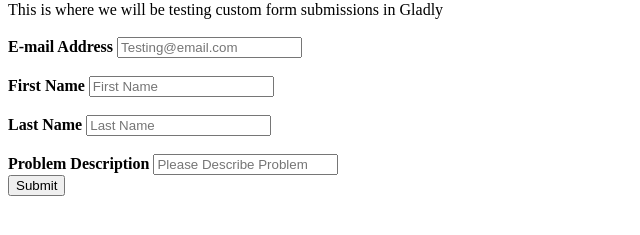
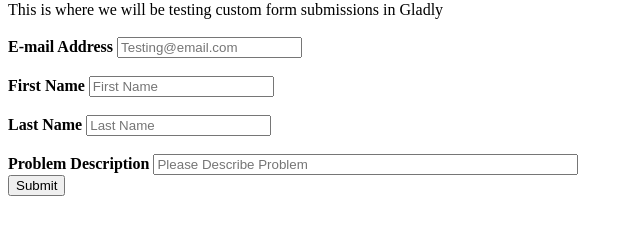
Before and after one commit to Mbprovost1/formsubmitdemo, a plain HTML site: page index.html in a window 1280 px wide. Shown: the part 79-314 px from the top of the page, without its empty margins (0-640 px from the left). Drawn offline with Linux system fonts and the light colour scheme.

Commit message:
Add files via upload

```diff
--- a/index.html
+++ b/index.html
@@ -26,7 +26,7 @@ This is where we will be testing custom form submissions in Gladly
 <br><br>
 
     <label for="description"><b>Problem Description</b></label>
-    <input type="text" id="description" placeholder="Please Describe Problem" name="description">
+    <input type="text" id="description" placeholder="Please Describe Problem" name="description" size="50">
 <br>
     <input type="submit">
 
```
